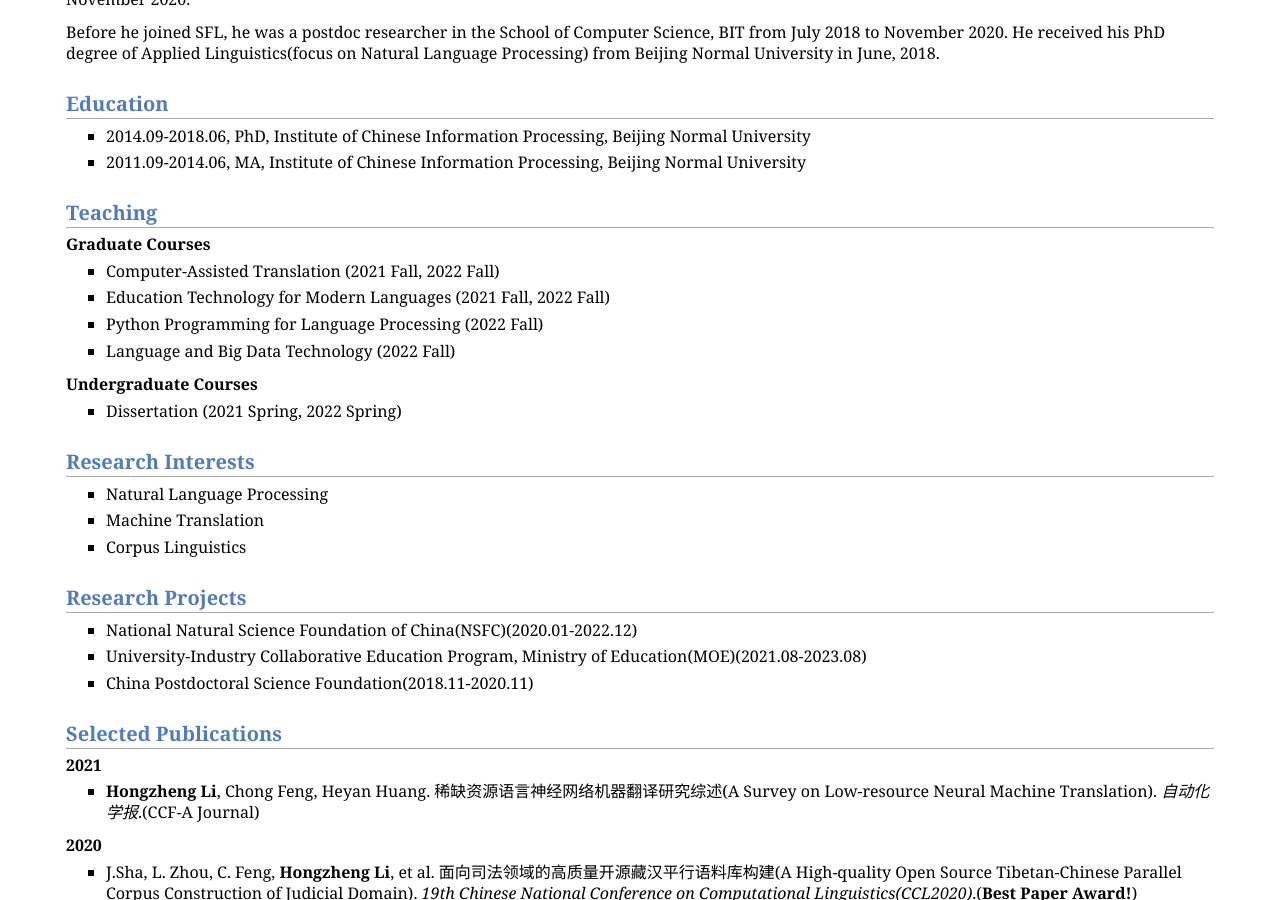
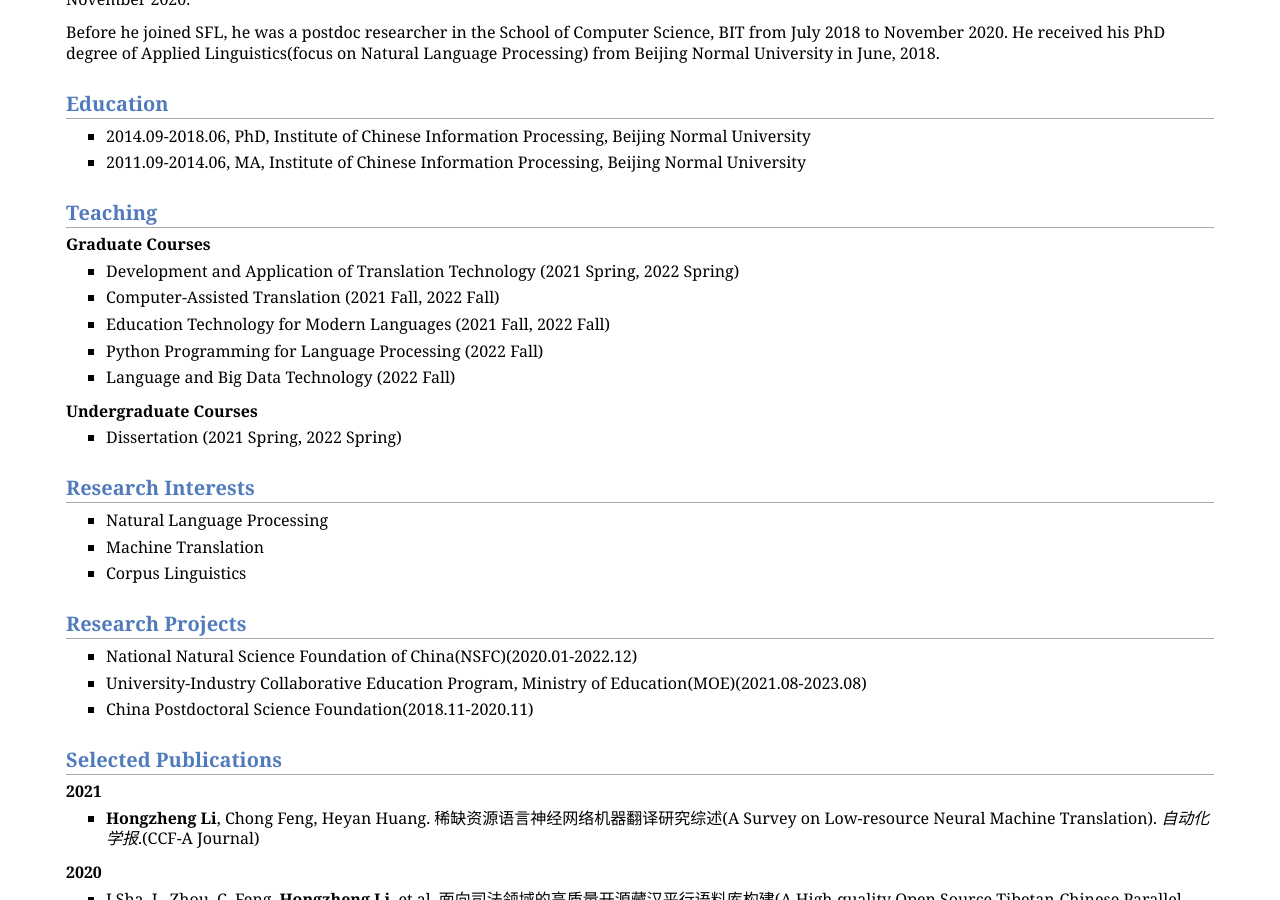
Before and after one commit to lihongzheng-nlp/lihongzheng-nlp.github.io, a Jekyll site: the page index.html, which Jekyll copies as it is, in a window 1280 px wide and 900 px high, scrolled down 618 px. Built offline with Jekyll 4.4.1, drawn with Linux system fonts in a browser that asks for light colours; part of the change alters nothing that is shown.

Commit message:
Update index.html

```diff
--- a/index.html
+++ b/index.html
@@ -17,7 +17,7 @@
 <b>Pre-tenured Assistant Professor</b><br />
 <a href="https://sfl.bit.edu.cn/">School of Foreign Languages</a><br />
 <a href="https://lcc.bit.edu.cn/">Key Laboratory of Language, Cognition and Computation(LCC), Ministry of Industry and Information Technology(MIIT)</a><br />
-<a href="https://www.bit.edu.cn/en/">Beijing Institute of Technology</a><br /></p>
+<a href="https://www.bit.edu.cn/">Beijing Institute of Technology</a><br /></p>
 <p><b>Contact</b>:</p>
 <ul>
 <li><p>Room 601, WenSi Building, Fangshan District, Beijing, China, 102488<br /></p>
@@ -39,6 +39,8 @@
 <h2>Teaching</h2>
 <p><b>Graduate Courses</b></p>
 <ul>
+<li><p>Development and Application of Translation Technology (2021 Spring, 2022 Spring)</p>
+</li>
 <li><p>Computer-Assisted Translation (2021 Fall, 2022 Fall)</p>
 </li>
 <li><p>Education Technology for Modern Languages (2021 Fall, 2022 Fall)</p>
```
